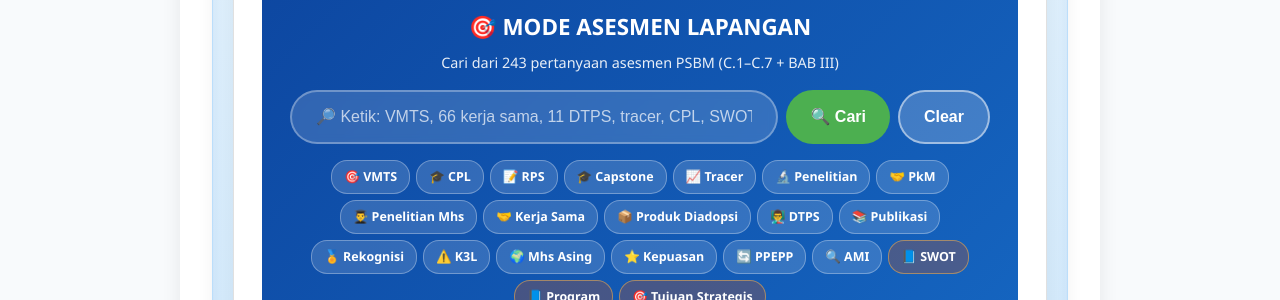
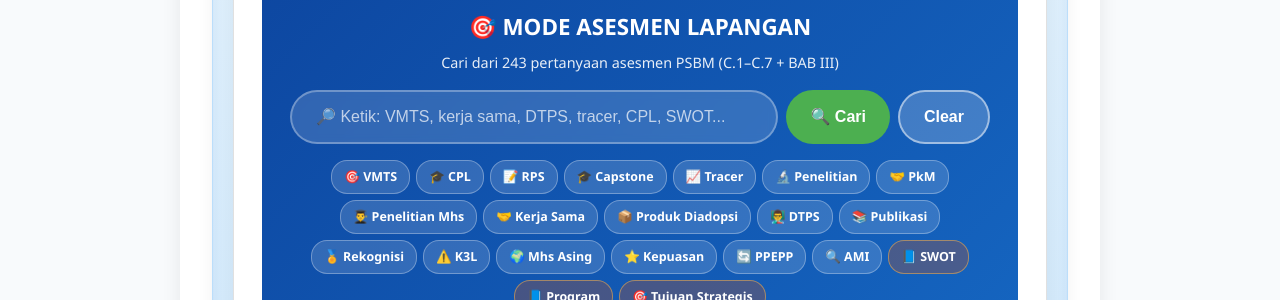
Before and after one commit to portal-psbm/aksibm-26, a Jekyll site: the page built from persiapan-al.md, in a window 1280 px wide. Shown: the part 270-570 px from the top of the page. Built offline with Jekyll 4.4.1, drawn with Linux system fonts in a browser that asks for light colours.

Commit message:
update AL

```diff
--- a/persiapan-al.md
+++ b/persiapan-al.md
@@ -181,7 +181,7 @@ permalink: /persiapan-al/
         <h2>🎯 MODE ASESMEN LAPANGAN</h2>
         <div class="subtitle">Cari dari 243 pertanyaan asesmen PSBM (C.1–C.7 + BAB III)</div>
         <div class="mode-al-search-wrapper">
-          <input type="text" class="mode-al-search" id="modeAlSearch" placeholder="🔎 Ketik: VMTS, 66 kerja sama, 11 DTPS, tracer, CPL, SWOT..." onkeypress="if(event.key==='Enter') searchModeAL()">
+          <input type="text" class="mode-al-search" id="modeAlSearch" placeholder="🔎 Ketik: VMTS, kerja sama, DTPS, tracer, CPL, SWOT..." onkeypress="if(event.key==='Enter') searchModeAL()">
           <button class="mode-al-btn search" onclick="searchModeAL()">🔍 Cari</button>
           <button class="mode-al-btn clear" onclick="clearSearch()"> Clear</button>
         </div>
@@ -196,7 +196,7 @@ permalink: /persiapan-al/
           <!-- C.3 - Tridharma -->
           <div class="quick-chip" onclick="quickSearch('penelitian')">🔬 Penelitian</div>
           <div class="quick-chip" onclick="quickSearch('PkM')">🤝 PkM</div>
-          <div class="quick-chip" onclick="quickSearch('penelitian mahasiswa')">👨‍🎓 Penelitian Mhs</div>
+           <!-- ========== DATA KUNCI LKPS ========== --><div class="quick-chip" onclick="quickSearch('penelitian mahasiswa')">👨‍🎓 Penelitian Mhs</div>
           <!-- C.2 & Lintas -->
           <div class="quick-chip" onclick="quickSearch('kerja sama')">🤝 Kerja Sama</div>
           <div class="quick-chip" onclick="quickSearch('produk diadopsi')">📦 Produk Diadopsi</div>
```
